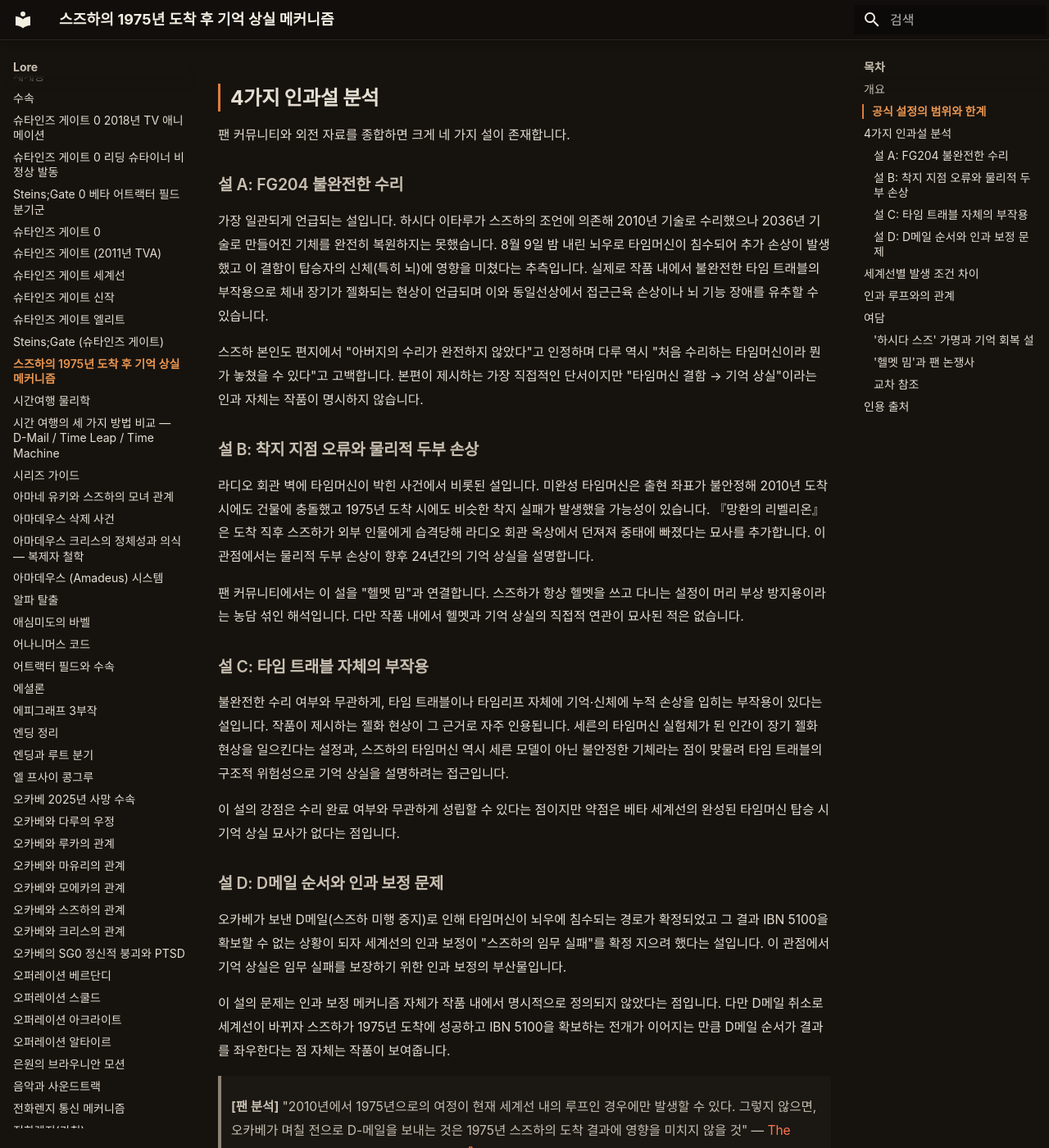
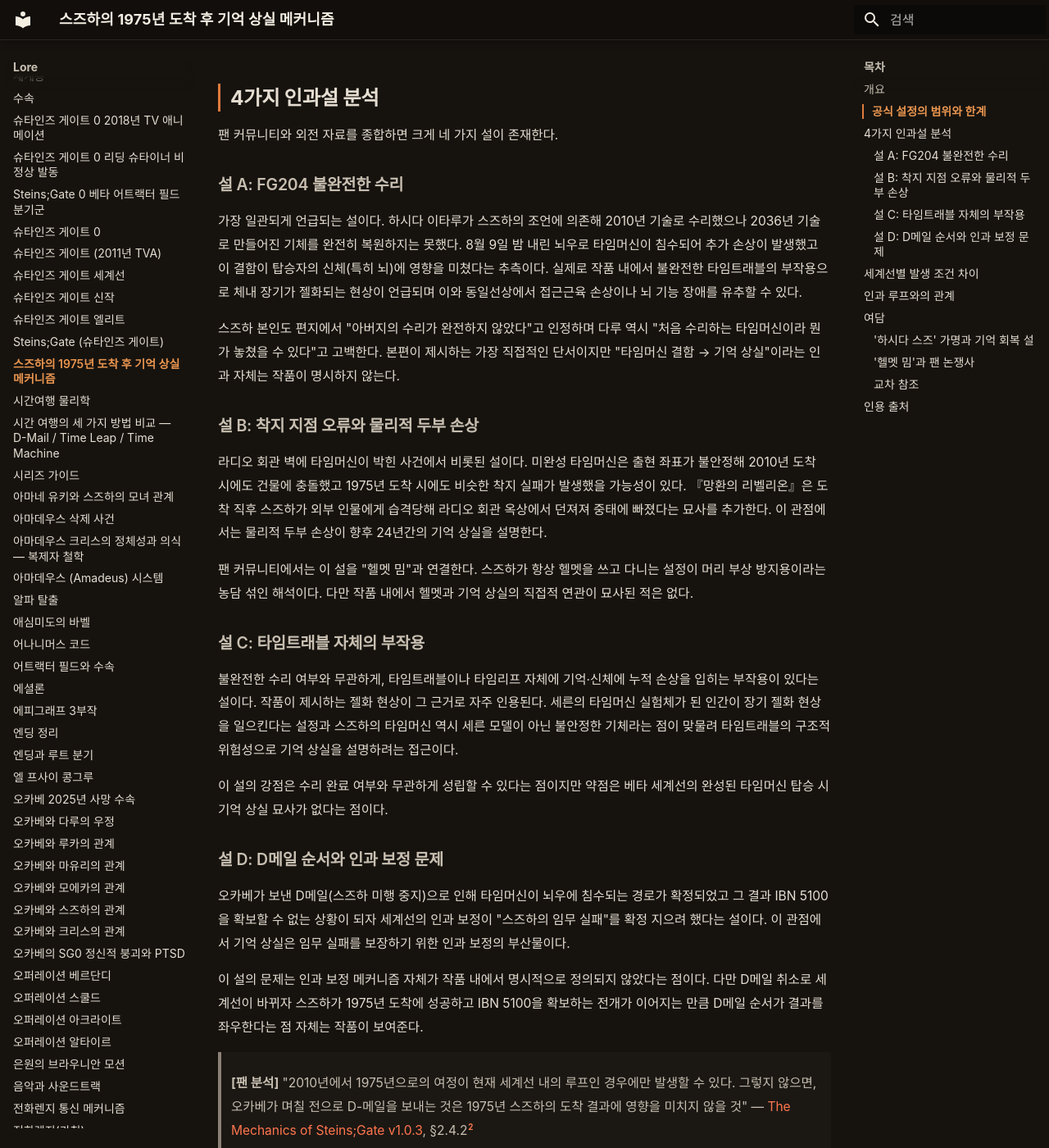
Before and after one commit to sgwiki/sgwiki.github.io, an MkDocs documentation site: the page built from wiki/lore/스즈하-1975년-기억-상실.md, in a window 1280 px wide and 1400 px high, scrolled down 1334 px. Shown: the whole window at 82% size. Built offline with MkDocs 1.6.1 and Material for MkDocs 9.7.7, drawn with Linux system fonts in a browser that asks for light colours; some web fonts are replaced; some of the changed text lies outside the part shown.

Commit message:
chore(wiki): 스즈하-1975년-기억-상실 정비 — restructurer no-op·rewriter VOCAB '타임 트래블' 5건→'타임트래블'(description·개요·설A·설C 헤더+본문) 붙여쓰기 정합(slug '물리적-타임트래블의-...'와 일치)·humanize 39건(하십시오체→해라체 종결어미 통일·연결어미 뒤 쉼표 8·추상주어+만능동사 4·형식명사 4·문두접속사+메타진입 3·인용 블록 종결어미 유지)·사실·스포일러(main_story)·수치(2036·2010·1975·1999년·8월 9·13·16일·2000년 6월 14일·Q13·Q14·24년·25년·일주일·챕터 6·16화)·고유명사(FG204·IBM 5100·IBN 5100·SERN·존 타이타·하시다 스즈·리딩 슈타이너)·인용 블록 3개·각주 [^1][^2][^3] 불변·quote_protect pass·fact_guard pass·sanitizer pass·linker pass(내부 11 ok·broken 0)
Co-Authored-By: Claude Opus 4.6 <noreply@anthropic.com>

```diff
--- a/wiki/lore/스즈하-1975년-기억-상실.md
+++ b/wiki/lore/스즈하-1975년-기억-상실.md
@@ -9,7 +9,7 @@ tags:
   - alpha-worldline
   - spoiler-main_story
 spoiler: main_story
-description: "알파 세계선에서 아마네 스즈하가 2010년을 출발점으로 삼아 1975년으로 타임 트래블한 뒤 자신의 정체와 사명을 완전히 상실한 채 24년간 '하시다 스즈'라는 이름으로 살아간 사건, 그리고 그 인과 메커니즘을 정리한 문서입니다."
+description: "알파 세계선에서 아마네 스즈하가 2010년을 출발점으로 삼아 1975년으로 타임트래블한 뒤 자신의 정체와 사명을 완전히 상실한 채 24년간 '하시다 스즈'라는 이름으로 살아간 사건, 그리고 그 인과 메커니즘을 정리한 문서입니다."
 ---
 
 !!! warning "스포일러"
@@ -19,89 +19,89 @@ description: "알파 세계선에서 아마네 스즈하가 2010년을 출발점
 
 ## 개요
 
-알파 세계선에서 아마네 스즈하가 2010년을 출발점으로 삼아 1975년으로 타임 트래블한 뒤 자신의 정체와 사명을 완전히 상실한 채 24년간 '하시다 스즈'라는 이름으로 살아간 사건, 그리고 그 인과 메커니즘을 정리한 문서입니다. 본편 16화(크리스 편)에서 텐노지 유고가 오카베 린타로에게 전달한 2000년 6월 14일자 편지를 통해 처음 공개되며, 스즈하 엔딩(불가역의 리부트)과 페이리스 루트 진입 조건을 가르는 핵심 분기점이기도 합니다.
+알파 세계선에서 아마네 스즈하가 2010년을 출발점으로 삼아 1975년으로 타임트래블한 뒤 자신의 정체와 사명을 완전히 상실한 채 24년간 '하시다 스즈'라는 이름으로 살아간 사건과 그 인과 메커니즘을 정리한다. 본편 16화(크리스 편)에서 텐노지 유고가 오카베 린타로에게 전달한 2000년 6월 14일자 편지를 통해 처음 공개되며, 스즈하 엔딩(불가역의 리부트)과 페이리스 루트 진입 조건을 가르는 핵심 분기점이기도 하다.
 
-사건의 타임라인은 다음과 같이 요약할 수 있습니다. 2036년 출발 → 2010년 도착(라디오 회관 옥상 불시착) → 8월 13일 1975년으로 도약 → 1975년~1999년 기억 상실 상태로 하시다 스즈로 생존 → 1999년 기억 회복 → 2000년 6월 14일 편지 작성 이후 자살 → 2010년 8월 16일 오카베에게 편지 도달. 이 25년에 걸친 궤적은 오카베가 보낸 하나의 D메일(스즈하 미행 중지)이 좌우하는 자기일관성 루프의 결과물입니다.
+사건의 타임라인은 다음과 같이 요약할 수 있다. 2036년 출발 → 2010년 도착(라디오 회관 옥상 불시착) → 8월 13일 1975년으로 도약 → 1975년~1999년 기억 상실 상태로 하시다 스즈로 생존 → 1999년 기억 회복 → 2000년 6월 14일 편지 작성 이후 자살 → 2010년 8월 16일 오카베에게 편지 도달. 이 25년에 걸친 궤적은 오카베가 보낸 하나의 D메일(스즈하 미행 중지)이 좌우하는 자기일관성 루프의 결과물이다.
 
-중요한 전제로, 공식 자료집은 기억 상실의 구체적 인과 메커니즘을 고정하지 않습니다.
+중요한 전제로, 공식 자료집은 기억 상실의 구체적 인과 메커니즘을 고정하지 않는다.
 
 > **[공식]** "자세한 것은 알 수 없다. 그러나 다른 과정을 거쳐서 같은 결말에 수속한 것이라 생각한다" — [슈타게 공식 QA자료집](../근거자료/공식/qa-자료집.md), Q13[^1]
 
-즉, 하시다 스즈의 편지가 묘사하는 결말 자체는 확정된 사실이지만 "왜 기억이 사라졌는가"에 대한 정답은 작품 내에서도, 공식적으로도 열려 있습니다.
+즉, 하시다 스즈의 편지가 묘사하는 결말 자체는 확정된 사실이지만 "왜 기억이 사라졌는가"에 대한 정답은 작품 내에서도, 공식적으로도 열려 있다.
 
 ## 공식 설정의 범위와 한계
 
-본편에서 스즈하가 남긴 편지는 1975년 도착 직후의 상태를 이렇게 전합니다. 수리가 완벽하지 않았고 타임머신에는 문제가 남아 있었으며, 1975년에 도착한 순간 아무것도 기억하지 못했다는 것입니다. 24년간 이름 정도만 겨우 기억하고 있었고, 1999년에 이르러서야 자신이 아마네 스즈하라는 사실을 떠올렸다고 합니다. 편지 말미에는 절망과 후회가 반복되어 적혀 있으며 IBN 5100을 손에 넣지 못한 채 사명을 완수하지 못했다는 자책과 함께 오카베에게 사과하는 내용이 담겨 있습니다.
+본편에서 스즈하가 남긴 편지는 1975년 도착 직후의 상태를 이렇게 전한다. 수리가 완벽하지 않았고 타임머신에는 문제가 남아 있었으며, 1975년에 도착한 순간 아무것도 기억하지 못했다는 것이다. 24년간 이름 정도만 겨우 기억하고 있었고 1999년에 이르러서야 자신이 아마네 스즈하라는 사실을 떠올렸다고 한다. 편지 말미에는 절망과 후회가 반복되어 적혀 있으며 IBN 5100을 손에 넣지 못한 채 사명을 완수하지 못했다는 자책과 함께 오카베에게 사과하는 내용이 담겨 있다.
 
-텐노지 유고의 증언에 따르면, 하시다 스즈는 편지를 남긴 지 약 일주일 뒤 자택에서 스스로 목을 매달아 사망했습니다. 사망 전 1년간 급격히 불안정해졌으며 그 전까지는 밝고 친절한 이웃이었다고 합니다.
+텐노지 유고의 증언에 따르면, 하시다 스즈는 편지를 남긴 지 약 일주일 뒤 자택에서 스스로 목을 매달아 사망했다. 사망 전 1년간 급격히 불안정해졌으며 그 전까지는 밝고 친절한 이웃이었다고 한다.
 
-공식 자료집 Q13은 이 사건의 원인을 "상세 불명"으로 처리합니다. 작품이 제시하는 묘사(불완전한 수리, 기억 상실)를 인정하되 그 사이의 인과 관계를 특정 메커니즘으로 고정하지 않는 입장입니다. 외전인 『망환의 리벨리온』과 『육분의의 이디엄』, 『선형구속의 페노그램』 등 2차 자료가 추가 묘사를 제공하지만 이 역시 공식 자료집의 범위를 넘어서는 해석입니다.
+공식 자료집 Q13은 이 사건의 원인을 "상세 불명"으로 처리한다. 작품이 제시하는 묘사(불완전한 수리, 기억 상실)를 인정하되 그 사이의 인과 관계를 특정 메커니즘으로 고정하지 않는 입장이다. 외전인 『망환의 리벨리온』과 『육분의의 이디엄』, 『선형구속의 페노그램』 등 2차 자료가 추가 묘사를 제공하지만 이 역시 공식 자료집의 범위를 넘어서는 해석이다.
 
 ## 4가지 인과설 분석
 
-팬 커뮤니티와 외전 자료를 종합하면 크게 네 가지 설이 존재합니다.
+팬 커뮤니티와 외전 자료를 종합하면 크게 네 가지 설이 존재한다.
 
 ### 설 A: FG204 불완전한 수리
 
-가장 일관되게 언급되는 설입니다. 하시다 이타루가 스즈하의 조언에 의존해 2010년 기술로 수리했으나 2036년 기술로 만들어진 기체를 완전히 복원하지는 못했습니다. 8월 9일 밤 내린 뇌우로 타임머신이 침수되어 추가 손상이 발생했고 이 결함이 탑승자의 신체(특히 뇌)에 영향을 미쳤다는 추측입니다. 실제로 작품 내에서 불완전한 타임 트래블의 부작용으로 체내 장기가 젤화되는 현상이 언급되며 이와 동일선상에서 접근근육 손상이나 뇌 기능 장애를 유추할 수 있습니다.
+가장 일관되게 언급되는 설이다. 하시다 이타루가 스즈하의 조언에 의존해 2010년 기술로 수리했으나 2036년 기술로 만들어진 기체를 완전히 복원하지는 못했다. 8월 9일 밤 내린 뇌우로 타임머신이 침수되어 추가 손상이 발생했고 이 결함이 탑승자의 신체(특히 뇌)에 영향을 미쳤다는 추측이다. 실제로 작품 내에서 불완전한 타임트래블의 부작용으로 체내 장기가 젤화되는 현상이 언급되며 이와 동일선상에서 접근근육 손상이나 뇌 기능 장애를 유추할 수 있다.
 
-스즈하 본인도 편지에서 "아버지의 수리가 완전하지 않았다"고 인정하며 다루 역시 "처음 수리하는 타임머신이라 뭔가 놓쳤을 수 있다"고 고백합니다. 본편이 제시하는 가장 직접적인 단서이지만 "타임머신 결함 → 기억 상실"이라는 인과 자체는 작품이 명시하지 않습니다.
+스즈하 본인도 편지에서 "아버지의 수리가 완전하지 않았다"고 인정하며 다루 역시 "처음 수리하는 타임머신이라 뭔가 놓쳤을 수 있다"고 고백한다. 본편이 제시하는 가장 직접적인 단서이지만 "타임머신 결함 → 기억 상실"이라는 인과 자체는 작품이 명시하지 않는다.
 
 ### 설 B: 착지 지점 오류와 물리적 두부 손상
 
-라디오 회관 벽에 타임머신이 박힌 사건에서 비롯된 설입니다. 미완성 타임머신은 출현 좌표가 불안정해 2010년 도착 시에도 건물에 충돌했고 1975년 도착 시에도 비슷한 착지 실패가 발생했을 가능성이 있습니다. 『망환의 리벨리온』은 도착 직후 스즈하가 외부 인물에게 습격당해 라디오 회관 옥상에서 던져져 중태에 빠졌다는 묘사를 추가합니다. 이 관점에서는 물리적 두부 손상이 향후 24년간의 기억 상실을 설명합니다.
+라디오 회관 벽에 타임머신이 박힌 사건에서 비롯된 설이다. 미완성 타임머신은 출현 좌표가 불안정해 2010년 도착 시에도 건물에 충돌했고 1975년 도착 시에도 비슷한 착지 실패가 발생했을 가능성이 있다. 『망환의 리벨리온』은 도착 직후 스즈하가 외부 인물에게 습격당해 라디오 회관 옥상에서 던져져 중태에 빠졌다는 묘사를 추가한다. 이 관점에서는 물리적 두부 손상이 향후 24년간의 기억 상실을 설명한다.
 
-팬 커뮤니티에서는 이 설을 "헬멧 밈"과 연결합니다. 스즈하가 항상 헬멧을 쓰고 다니는 설정이 머리 부상 방지용이라는 농담 섞인 해석입니다. 다만 작품 내에서 헬멧과 기억 상실의 직접적 연관이 묘사된 적은 없습니다.
+팬 커뮤니티에서는 이 설을 "헬멧 밈"과 연결한다. 스즈하가 항상 헬멧을 쓰고 다니는 설정이 머리 부상 방지용이라는 농담 섞인 해석이다. 다만 작품 내에서 헬멧과 기억 상실의 직접적 연관이 묘사된 적은 없다.
 
-### 설 C: 타임 트래블 자체의 부작용
+### 설 C: 타임트래블 자체의 부작용
 
-불완전한 수리 여부와 무관하게, 타임 트래블이나 타임리프 자체에 기억·신체에 누적 손상을 입히는 부작용이 있다는 설입니다. 작품이 제시하는 젤화 현상이 그 근거로 자주 인용됩니다. 세른의 타임머신 실험체가 된 인간이 장기 젤화 현상을 일으킨다는 설정과, 스즈하의 타임머신 역시 세른 모델이 아닌 불안정한 기체라는 점이 맞물려 타임 트래블의 구조적 위험성으로 기억 상실을 설명하려는 접근입니다.
+불완전한 수리 여부와 무관하게, 타임트래블이나 타임리프 자체에 기억·신체에 누적 손상을 입히는 부작용이 있다는 설이다. 작품이 제시하는 젤화 현상이 그 근거로 자주 인용된다. 세른의 타임머신 실험체가 된 인간이 장기 젤화 현상을 일으킨다는 설정과 스즈하의 타임머신 역시 세른 모델이 아닌 불안정한 기체라는 점이 맞물려 타임트래블의 구조적 위험성으로 기억 상실을 설명하려는 접근이다.
 
-이 설의 강점은 수리 완료 여부와 무관하게 성립할 수 있다는 점이지만 약점은 베타 세계선의 완성된 타임머신 탑승 시 기억 상실 묘사가 없다는 점입니다.
+이 설의 강점은 수리 완료 여부와 무관하게 성립할 수 있다는 점이지만 약점은 베타 세계선의 완성된 타임머신 탑승 시 기억 상실 묘사가 없다는 점이다.
 
 ### 설 D: D메일 순서와 인과 보정 문제
 
-오카베가 보낸 D메일(스즈하 미행 중지)로 인해 타임머신이 뇌우에 침수되는 경로가 확정되었고 그 결과 IBN 5100을 확보할 수 없는 상황이 되자 세계선의 인과 보정이 "스즈하의 임무 실패"를 확정 지으려 했다는 설입니다. 이 관점에서 기억 상실은 임무 실패를 보장하기 위한 인과 보정의 부산물입니다.
+오카베가 보낸 D메일(스즈하 미행 중지)으로 인해 타임머신이 뇌우에 침수되는 경로가 확정되었고 그 결과 IBN 5100을 확보할 수 없는 상황이 되자 세계선의 인과 보정이 "스즈하의 임무 실패"를 확정 지으려 했다는 설이다. 이 관점에서 기억 상실은 임무 실패를 보장하기 위한 인과 보정의 부산물이다.
 
-이 설의 문제는 인과 보정 메커니즘 자체가 작품 내에서 명시적으로 정의되지 않았다는 점입니다. 다만 D메일 취소로 세계선이 바뀌자 스즈하가 1975년 도착에 성공하고 IBN 5100을 확보하는 전개가 이어지는 만큼 D메일 순서가 결과를 좌우한다는 점 자체는 작품이 보여줍니다.
+이 설의 문제는 인과 보정 메커니즘 자체가 작품 내에서 명시적으로 정의되지 않았다는 점이다. 다만 D메일 취소로 세계선이 바뀌자 스즈하가 1975년 도착에 성공하고 IBN 5100을 확보하는 전개가 이어지는 만큼 D메일 순서가 결과를 좌우한다는 점 자체는 작품이 보여준다.
 
 > **[팬 분석]** "2010년에서 1975년으로의 여정이 현재 세계선 내의 루프인 경우에만 발생할 수 있다. 그렇지 않으면, 오카베가 며칠 전으로 D-메일을 보내는 것은 1975년 스즈하의 도착 결과에 영향을 미치지 않을 것" — [The Mechanics of Steins;Gate v1.0.3](../근거자료/비공식/mechanics-of-steins-gate/ch2.md), §2.4.2[^2]
 
 ## 세계선별 발생 조건 차이
 
-기억 상실은 알파 세계선에서만 발생합니다. 알파 세계선의 스즈하는 다루가 단독으로 완성한 미완성 타임머신(FG204)을 타고 왔으며, 과거로만 이동 가능한 결함품입니다. 8월 13일 출발 시 뇌우로 인한 추가 손상이 겹쳤고 그 결과 1975년 도착과 동시에 기억을 상실했습니다. 오카베가 D메일을 취소해 스즈하를 8월 9일에 출발시키는 세계선에서는 뇌우 피해를 피하고 IBN 5100을 무사히 확보합니다.
+기억 상실은 알파 세계선에서만 발생한다. 알파 세계선의 스즈하는 다루가 단독으로 완성한 미완성 타임머신(FG204)을 타고 왔으며 과거로만 이동 가능한 결함품이다. 8월 13일 출발 시 뇌우로 인한 추가 손상이 겹쳤고 그 결과 1975년 도착과 동시에 기억을 상실했다. 오카베가 D메일을 취소해 스즈하를 8월 9일에 출발시키는 세계선에서는 뇌우 피해를 피하고 IBN 5100을 무사히 확보한다.
 
-반면 베타 세계선의 스즈하는 완성된 타임머신을 타고 옵니다. 이쪽은 미래로의 귀환이 가능하며, 기억 상실 묘사가 작품 내에 등장하지 않습니다. 베타 스즈하는 1975년에서 IBN 5100을 확보한 뒤 2000년에 잠시 머물며 존 타이타로서 활동하고, 2010년으로 이동해 오카베와 합류하는 경로를 밟습니다.
+반면 베타 세계선의 스즈하는 완성된 타임머신을 타고 온다. 이쪽은 미래로의 귀환이 가능하며 기억 상실 묘사가 작품 내에 등장하지 않는다. 베타 스즈하는 1975년에서 IBN 5100을 확보한 뒤 2000년에 잠시 머물며 존 타이타로서 활동하고 2010년으로 이동해 오카베와 합류하는 경로를 밟는다.
 
 > **[팬 분석]** "우리가 보는 모든 알파 스즈하는 0%에서 온 동일한 스즈하" — [The Mechanics of Steins;Gate v1.0.3](../근거자료/비공식/mechanics-of-steins-gate/ch4.md), §4.5[^3]
 
-이 분석에 따르면, 알파 세계선의 스즈하가 1975년에서 실패하는지 성공하는지는 오카베의 D메일 한 통이 결정합니다. 스즈하 자신의 시간 여행은 자기일관성 루프를 형성하므로 세계선 변동률 다이버전스에 변화를 일으키지 않지만, 오카베의 D메일은 루프 내의 한 시점(출발일)을 변경해 결과를 뒤집습니다.
+분석에 따르면, 알파 세계선의 스즈하가 1975년에서 실패하는지 성공하는지는 오카베의 D메일 한 통이 결정한다. 스즈하 자신의 시간 여행은 자기일관성 루프를 형성하므로 세계선 변동률 다이버전스에 변화를 일으키지 않지만 오카베의 D메일은 루프 내의 한 시점(출발일)을 변경해 결과를 뒤집는다.
 
 ## 인과 루프와의 관계
 
-이 사건은 슈타인즈 게이트 세계관의 자기일관성 루프를 가장 극명하게 보여주는 사례 중 하나입니다.
+이 사건은 슈타인즈 게이트 세계관의 자기일관성 루프를 가장 극명하게 보여주는 사례 중 하나이다.
 
-- 스즈하가 2010년에서 1975년으로 도약하는 행위 자체는 세계선에 이미 포함된 사건입니다. 따라서 다이버전스 미터 수치가 변하지 않고 리딩 슈타이너도 발동하지 않습니다.
-- 그러나 오카베가 D메일로 출발 시점을 8월 9일에서 8월 13일로 바꾸면 뇌우 피해가 개입하고 1975년 도착 결과가 뒤집힙니다.
-- 다시 D메일을 취소하면 출발일이 8월 9일로 되돌아오고, IBN 5100 획득이 성공하는 세계선으로 재구성됩니다.
+- 스즈하가 2010년에서 1975년으로 도약하는 행위 자체는 세계선에 이미 포함된 사건이다. 따라서 다이버전스 미터 수치가 변하지 않고 리딩 슈타이너도 발동하지 않는다.
+- 그러나 오카베가 D메일로 출발 시점을 8월 9일에서 8월 13일로 바꾸면 뇌우 피해가 개입하고 1975년 도착 결과가 뒤집힌다.
+- 다시 D메일을 취소하면 출발일이 8월 9일로 되돌아오고 IBN 5100 획득이 성공하는 세계선으로 재구성된다.
 
-이 구조는 오카베의 D메일이 스즈하 본인의 시간 여행이 아닌 "임무 성공 여부"만을 변경한다는 특성을 잘 보여줍니다. 스즈하의 2010→1975 여정은 루프이므로 그 자체로는 결과를 바꾸지 못하지만 오카베의 개입은 루프 내부의 한 변수(출발일)를 흔들어 결말을 교체합니다.
+이 구조는 오카베의 D메일이 스즈하 본인의 시간 여행이 아닌 "임무 성공 여부"만을 변경한다는 특성을 잘 보여준다. 스즈하의 2010→1975 여정은 루프이므로 그 자체로는 결과를 바꾸지 못하지만 오카베의 개입은 루프 내부의 한 변수(출발일)를 흔들어 결말을 교체한다.
 
-공식 자료집 Q14에 따르면, IBN 5100은 스즈하 사후 페이리스의 아버지 아키하 유키타카를 거쳐 야나바야시 신사에 봉납되는 보관 경로를 거치며 이 경로 자체가 루프의 일부로 확립되어 있습니다.
+공식 자료집 Q14에 따르면, IBN 5100은 스즈하 사후 페이리스의 아버지 아키하 유키타카를 거쳐 야나바야시 신사에 봉납되는 보관 경로를 거치며 이 경로 자체가 루프의 일부로 확립되어 있다.
 
 ## 여담
 
 ### '하시다 스즈' 가명과 기억 회복 설
 
-D메일을 취소한 세계선에서 스즈하는 아버지와 재회하지 못한 채 1975년으로 떠나지만 IBN 5100을 무사히 확보합니다. 이후 '하시다 스즈'라는 가명으로 살면서 아키하 유키타카와 함께 닥터 나카바치의 타임머신 연구를 후원했다는 묘사가 외전에 등장합니다. 흥미로운 점은, 다루와 부녀 관계라는 사실을 모르는 상태에서 '하시다'라는 성을 우연히 택했다는 설정입니다. 리딩 슈타이너로 인한 희미한 기억 잔류, 혹은 라보 멤버와 알고 지내던 사이에서 이름을 빌린 결과라는 해석이 가능합니다.
+D메일을 취소한 세계선에서 스즈하는 아버지와 재회하지 못한 채 1975년으로 떠나지만 IBN 5100을 무사히 확보한다. 이후 '하시다 스즈'라는 가명으로 살면서 아키하 유키타카와 함께 닥터 나카바치의 타임머신 연구를 후원했다는 묘사가 외전에 등장한다. 흥미로운 점은 다루와 부녀 관계라는 사실을 모르는 상태에서 '하시다'라는 성을 우연히 택했다는 설정이다. 리딩 슈타이너로 인한 희미한 기억 잔류, 혹은 라보 멤버와 알고 지내던 사이에서 이름을 빌린 결과라는 해석이 가능하다.
 
-공식 자료집 Q13은 1999년의 기억 회복에 대해 "어떻게든 기억해냈을 것"이라는 입장을 취합니다. 일부 팬은 『코믹스 리딩 슈타이너』 설정을 확장해 1999년 공포의 대왕 사건을 계기로 리딩 슈타이너가 각성했다는 설을 제시하기도 합니다.
+공식 자료집 Q13은 1999년의 기억 회복에 대해 "어떻게든 기억해냈을 것"이라는 입장을 취한다. 일부 팬은 『코믹스 리딩 슈타이너』 설정을 확장해 1999년 공포의 대왕 사건을 계기로 리딩 슈타이너가 각성했다는 설을 제시하기도 한다.
 
 ### '헬멧 밈'과 팬 논쟁사
 
-스즈하가 자전거를 탈 때 항상 헬멧을 착용하는 설정에서 유래한 밈입니다. 머리 부상으로 인한 기억 상실을 방지하려는 무의식적 행동이라는 농담이지만 작품 내 근거는 없습니다. 다만 라디오 회관 불시착과 『망환의 리벨리온』의 옥상 투하 묘사가 물리적 두부 손상설(설 B)에 힘을 실어주는 만큼 밈과 진지한 인과설 사이의 경계가 모호해지는 지점이기도 합니다.
+스즈하가 자전거를 탈 때 항상 헬멧을 착용하는 설정에서 유래한 밈이다. 머리 부상으로 인한 기억 상실을 방지하려는 무의식적 행동이라는 농담이지만 작품 내 근거는 없다. 다만 라디오 회관 불시착과 『망환의 리벨리온』의 옥상 투하 묘사가 물리적 두부 손상설(설 B)에 힘을 실어주는 만큼 밈과 진지한 인과설 사이의 경계가 모호해지는 지점이기도 하다.
 
-팬 커뮤니티에서는 "타임머신 고장과 기억 상실의 인과 관계가 없어 보인다"는 의문이 꾸준히 제기되어 왔습니다. 이에 대해 "불완전한 수리로 인한 젤화 현상의 일종"이라는 반론, "인과 보정이 임무 실패를 강제했다"는 반론 등이 대립합니다. 공식 자료집이 인과 메커니즘을 고정하지 않는 만큼 이 논쟁은 정답 없는 해석의 영역으로 남습니다.
+팬 커뮤니티에서는 "타임머신 고장과 기억 상실의 인과 관계가 없어 보인다"는 의문이 꾸준히 제기되어 왔다. 이에 대해 "불완전한 수리로 인한 젤화 현상의 일종"이라는 반론, "인과 보정이 임무 실패를 강제했다"는 반론 등이 대립한다. 공식 자료집이 인과 메커니즘을 고정하지 않는 만큼 이 논쟁은 정답 없는 해석의 영역으로 남는다.
 
 ### 교차 참조
 
```
